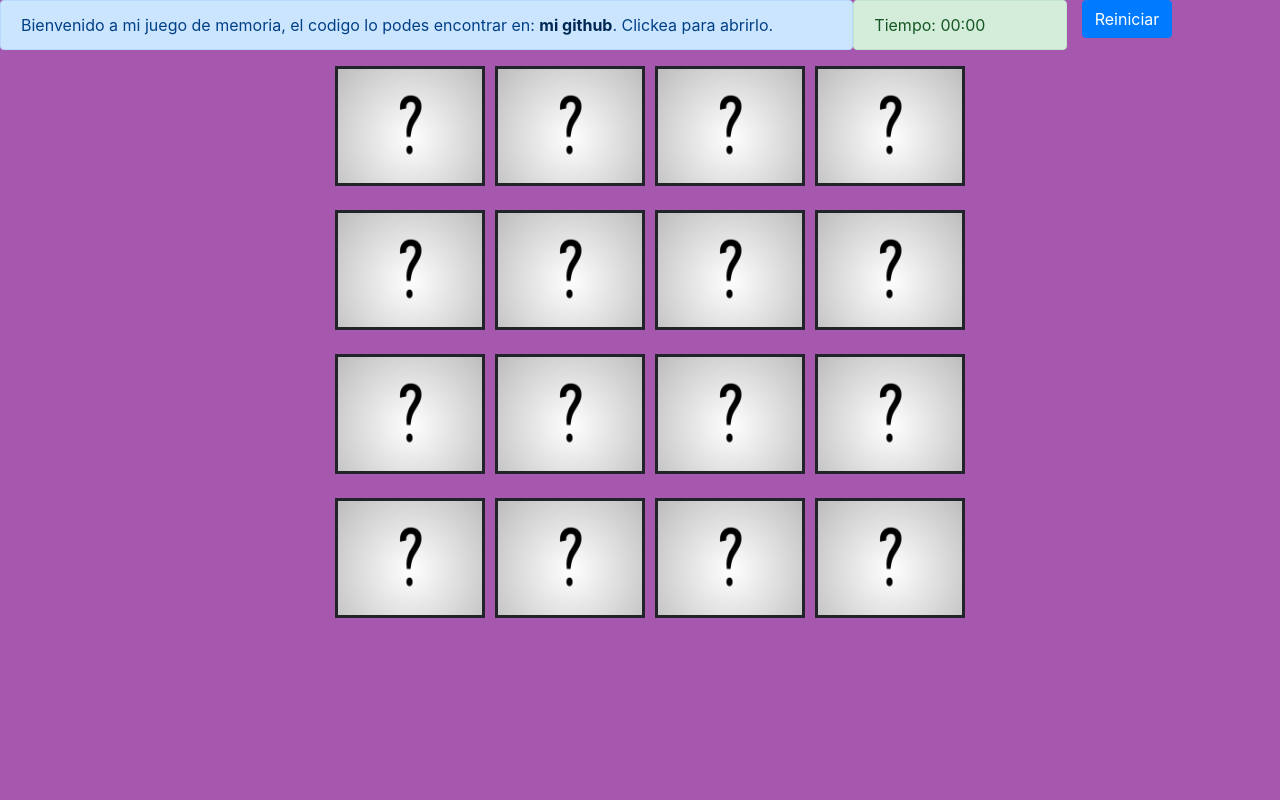
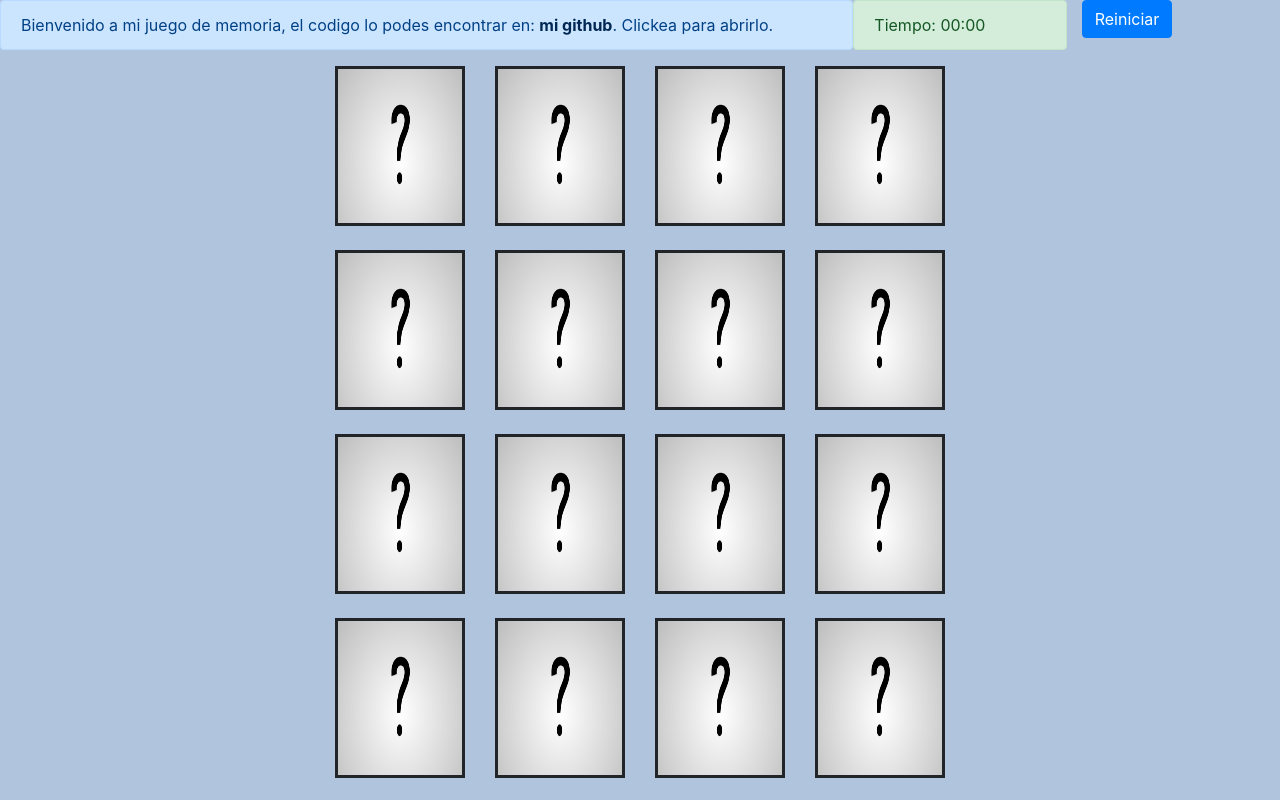
Before and after one commit to RivarolaNicolas/MemoTest, a website: page index.html in a window 1280 px wide. Drawn offline with nearby package versions, Linux system fonts and the light colour scheme.

Commit message:
Update main.css

```diff
--- a/main.css
+++ b/main.css
@@ -3,8 +3,8 @@
 } */
 
 img {
-	height: 120px;
-	width: 150px;
+	height: 20vh;
+	width: 100%;
 	object-fit: fill;
 	border-style: solid;
 }
@@ -20,7 +20,7 @@ img {
 }
 
 body {
-	background: #a558ae;
+	background-color: lightsteelblue;
 }
 
 .hidden {
```
